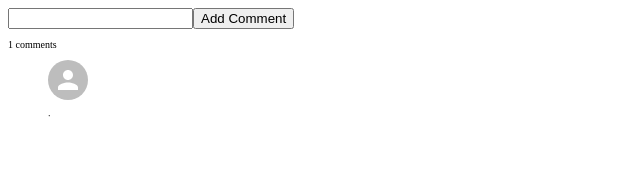
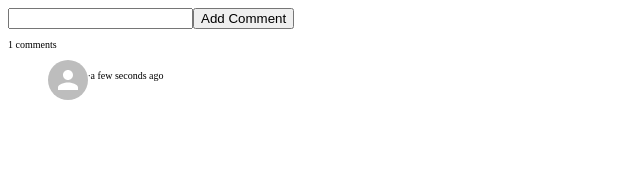
Before and after one commit to davisstacked/LeahDavisCommentUIExercise, a React (Create React App) app: page / in a window 1280 px wide. Both pictures are taken after typing "Sample" into the empty fields and a click on the button "Add Comment". Shown: the top 171 px of the page, without its empty margins (0-640 px from the left). Built offline with nearby package versions, Linux system fonts and the light colour scheme.

Commit message:
added time from now formatting for dates

```diff
--- /dev/null
+++ b/src/Comment.css
@@ -0,0 +1,3 @@
+.Comment {
+  display: flex;
+}
--- a/src/Comment.js
+++ b/src/Comment.js
@@ -2,21 +2,23 @@ import React from 'react';
 import { pink } from '@mui/material/colors';
 import Avatar from '@mui/material/Avatar';
 import CameraAltIcon from '@mui/icons-material/CameraAlt';
+import moment from 'moment';
+
+import './Comment.css'
 
 
 const Comment = ({time, message, user, image}) => {
 
   return (
-    <div>
+    <div className="Comment">
       <Avatar alt={user} src={image} sx={{ width: 40, height: 40 }} />
       {/* <Avatar sx={{ bgcolor: pink[500] }}>
         <CameraAltIcon />
       </Avatar> */}
 
       <div className='Comment-comment'>
-        <p>
-          {user}∙{time}
-        </p>
+        <p>{user}∙{moment(time).fromNow()}</p>
+        <p>{message}</p>
       </div>
     </div>
   );
```
